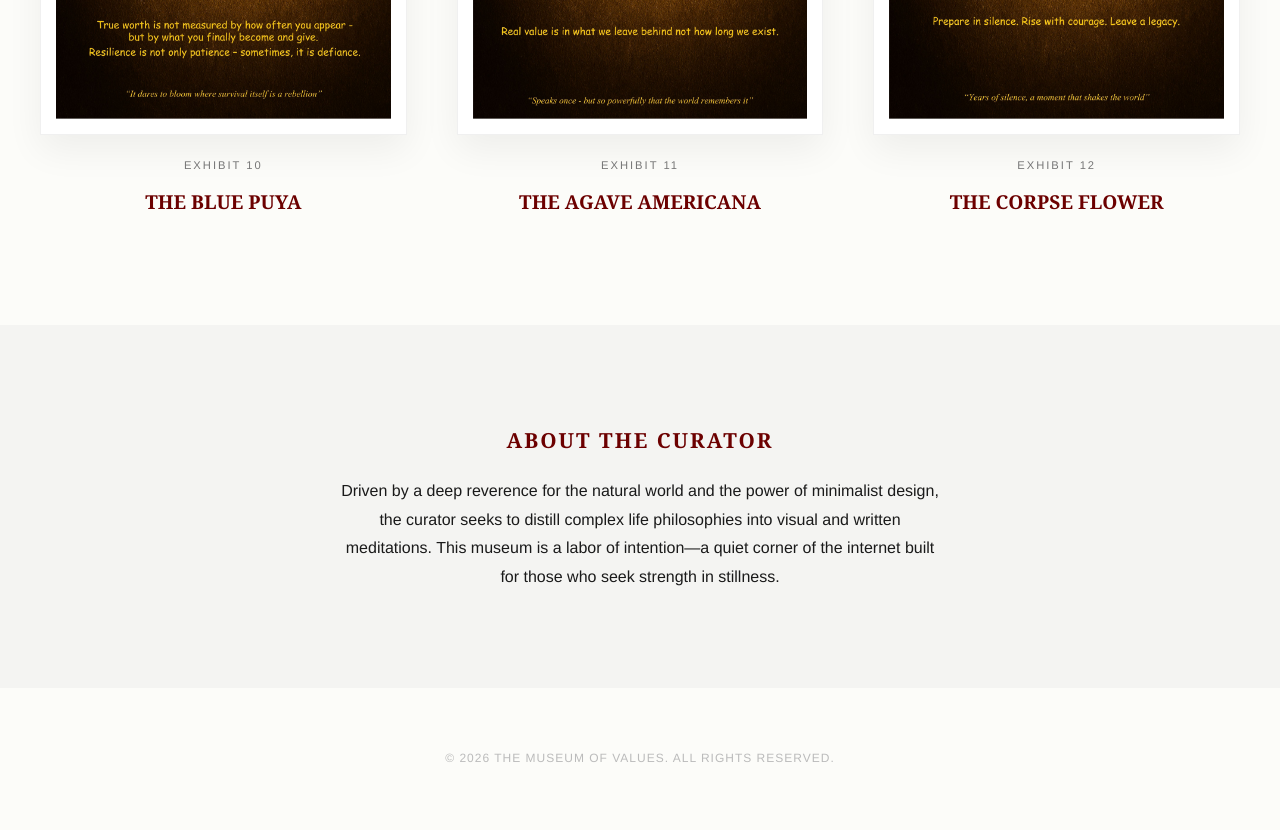
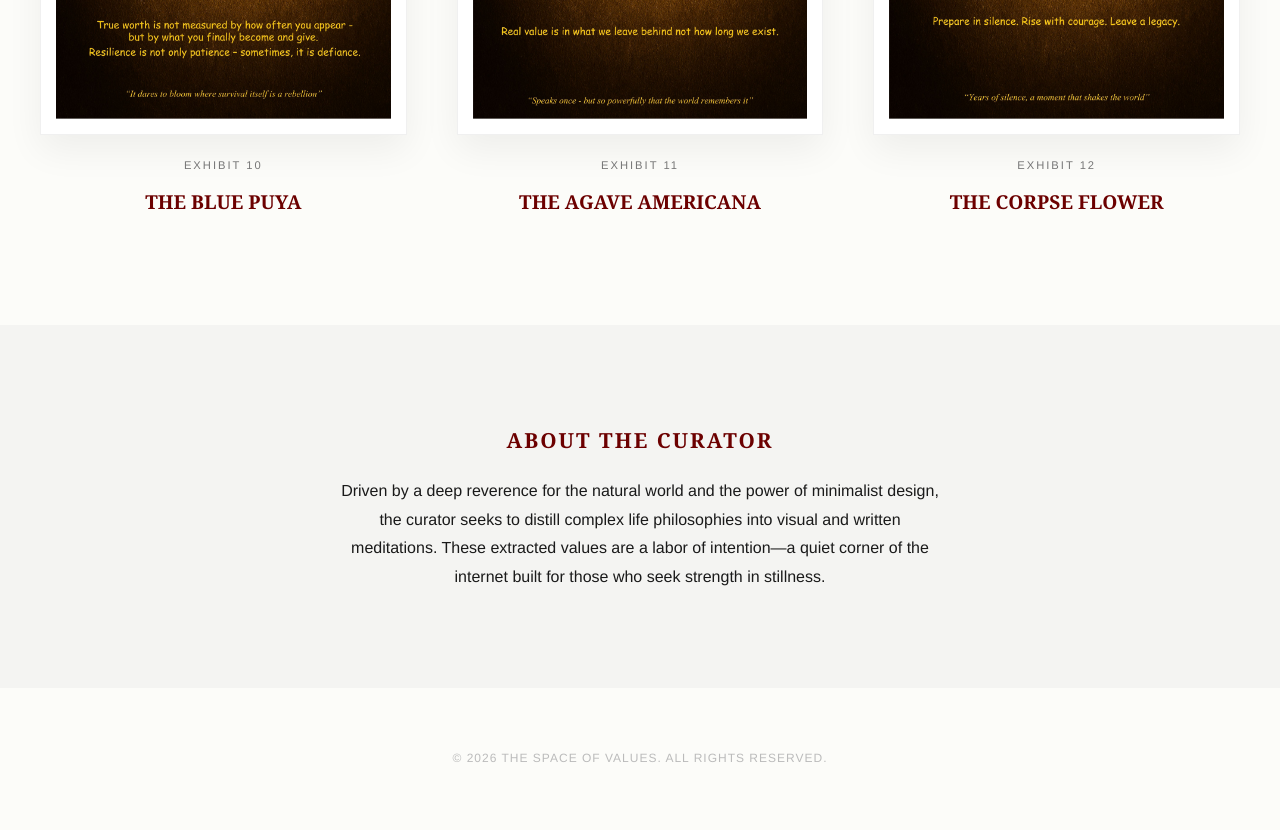
Before and after one commit to gskg02-values/rare-blooms-themes-values, a plain HTML site: page index.html in a window 1280 px wide. Shown: the part 3423-4253 px from the top of the page. Drawn offline with Linux system fonts and the light colour scheme.

Commit message:
Revise index.html content and layout
Updated the content and structure of the index.html file, including changes to the header, sections, and footer.

```diff
--- a/index.html
+++ b/index.html
@@ -286,13 +286,13 @@
         <div class="curator-content">
             <h2>About the Curator</h2>
             <p>
-                Driven by a deep reverence for the natural world and the power of minimalist design, the curator seeks to distill complex life philosophies into visual and written meditations. This museum is a labor of intention—a quiet corner of the internet built for those who seek strength in stillness.
+                Driven by a deep reverence for the natural world and the power of minimalist design, the curator seeks to distill complex life philosophies into visual and written meditations. These extracted values are a labor of intention—a quiet corner of the internet built for those who seek strength in stillness.
             </p>
         </div>
     </section>
 
     <footer>
-        &copy; 2026 The Museum of Values. All Rights Reserved.
+        &copy; 2026 The Space of Values. All Rights Reserved.
     </footer>
 
 </body>
```
